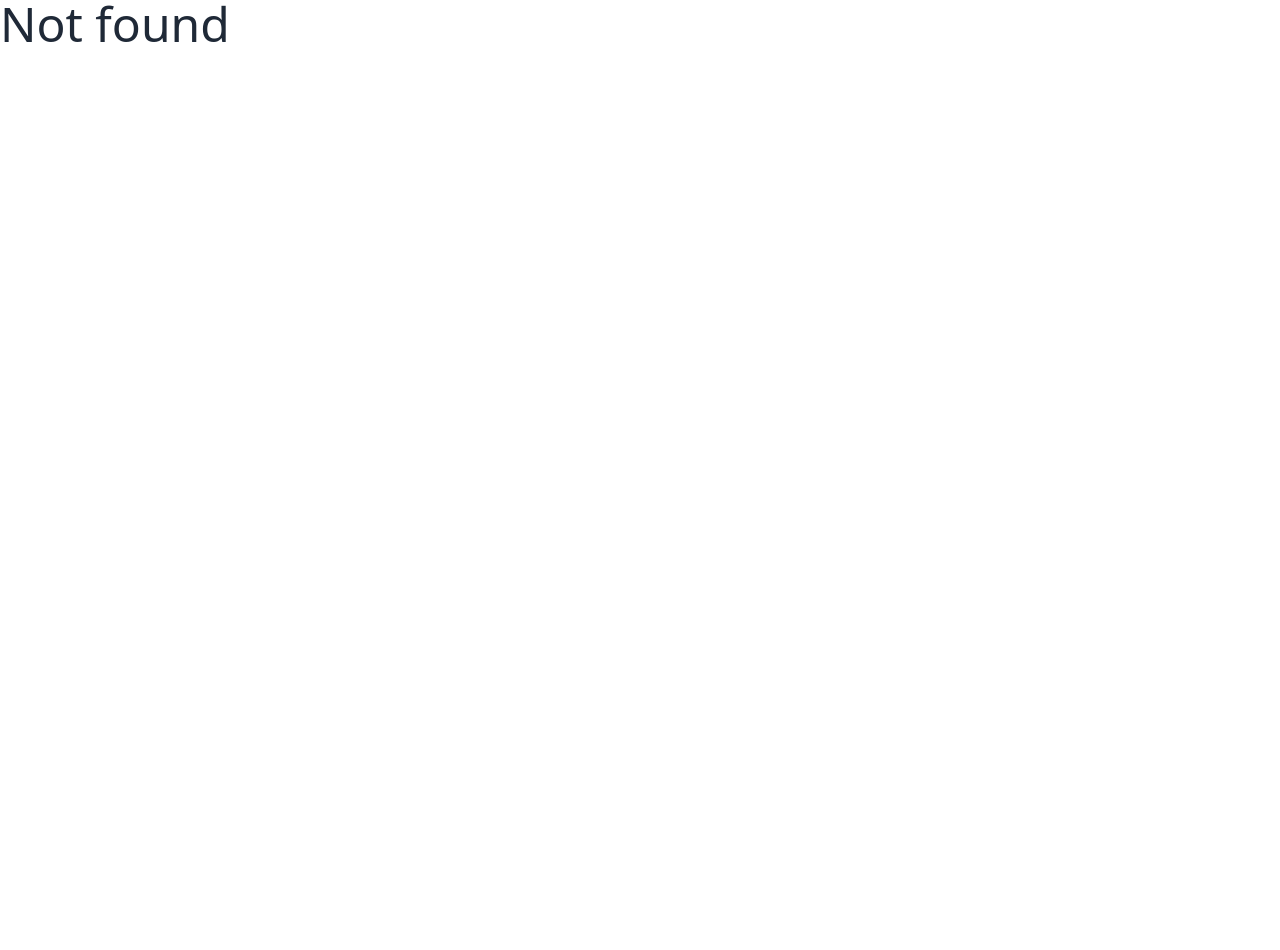
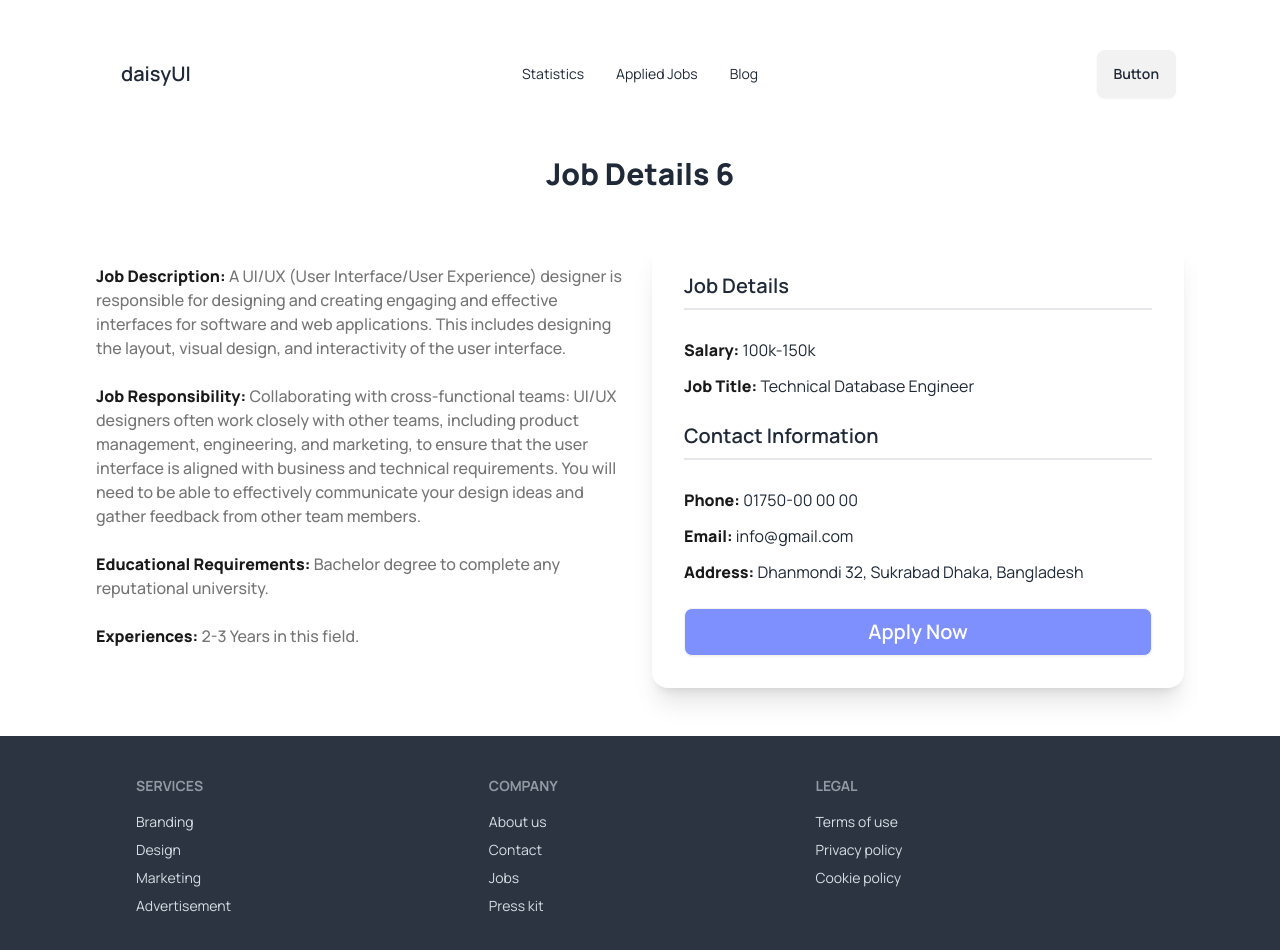
Before and after one commit to Rubaeid-Sanjid/career-hub, a React (Vite) app: page /job/1 in a window 1280 px wide. Before the commit this address had no page. Shown: the top 950 px of the page. Before the commit the page ends 800 px from the top, so only its background shows below. Built offline with nearby package versions, Linux system fonts and the light colour scheme.

Commit message:
added view details functionality and job details component

```diff
--- a/src/components/Job/Job.jsx
+++ b/src/components/Job/Job.jsx
@@ -1,9 +1,11 @@
 import PropTypes from "prop-types";
 import { CiLocationOn } from "react-icons/ci";
 import { CiDollar } from "react-icons/ci";
+import { Link } from "react-router-dom";
 
 const Job = ({ job }) => {
   const {
+    id,
     logo,
     job_title,
     company_name,
@@ -35,7 +37,9 @@ const Job = ({ job }) => {
           <h3>{salary}</h3>
         </div>
         <div className="card-actions">
-          <button className="btn bg-[#7E90FE] text-white text-xl">View Details</button>
+          <Link to={`/job/${id}`}>
+            <button className="btn bg-[#7E90FE] text-white text-xl">View Details</button>
+          </Link>
         </div>
       </div>
     </div>
--- /dev/null
+++ b/src/components/JobDetails/JobDetails.jsx
@@ -0,0 +1,44 @@
+import { useLoaderData, useParams } from "react-router-dom";
+
+const JobDetails = () => {
+  const jobDetails = useLoaderData();
+
+  const { id } = useParams();
+  const job = jobDetails.find((job) => job.id == id);
+  console.log(job);
+  return (
+    <div>
+      <h2 className="text-3xl font-extrabold text-center mt-12">
+        Job Details {jobDetails.length}
+      </h2>
+      <div className="grid grid-cols-1 lg:grid-cols-2 gap-6 my-12">
+        <div className="font-medium text-[#757575]">
+          <h2 className="mt-6"><span className="text-[#1A1919] font-extrabold">Job Description:</span> {job.job_description}</h2>
+          <h2 className="mt-6"><span className="text-[#1A1919] font-extrabold">Job Responsibility:</span> {job.job_responsibility}</h2>
+          <h2 className="mt-6"><span className="text-[#1A1919] font-extrabold">Educational Requirements:</span> {job.educational_requirements}</h2>
+          <h2 className="mt-6"><span className="text-[#1A1919] font-extrabold">Experiences:</span> {job.experiences}</h2>
+        </div>
+        <div className="card bg-base-100 shadow-xl">
+          <div className="card-body">
+            <h2 className="card-title">Job Details</h2>
+            <div className="py-4 border-t-2">
+                <h2 className="mt-3"><span className="text-[#1A1919] font-extrabold">Salary: </span>{job.salary}</h2>
+                <h2 className="mt-3"><span className="text-[#1A1919] font-extrabold">Job Title: </span>{job.job_title}</h2>
+            </div>
+            <h2 className="card-title">Contact Information</h2>
+            <div className="py-4 border-t-2">
+                <h2 className="mt-3"><span className="text-[#1A1919] font-extrabold">Phone: </span>{job.contact_information.phone}</h2>
+                <h2 className="mt-3"><span className="text-[#1A1919] font-extrabold">Email: </span>{job.contact_information.email}</h2>
+                <h2 className="mt-3"><span className="text-[#1A1919] font-extrabold">Address: </span>{job.contact_information.address}</h2>
+            </div>
+            <div className="card-actions">
+              <button className="w-full btn bg-[#7E90FE] text-white text-xl">Apply Now</button>
+            </div>
+          </div>
+        </div>
+      </div>
+    </div>
+  );
+};
+
+export default JobDetails;
--- a/src/index.css
+++ b/src/index.css
@@ -1,3 +1,9 @@
+@import url('https://fonts.googleapis.com/css2?family=Manrope:wght@200..800&display=swap');
+
 @tailwind base;
 @tailwind components;
 @tailwind utilities;
+
+#root{
+    font-family: "Manrope", sans-serif;
+}
--- a/src/main.jsx
+++ b/src/main.jsx
@@ -13,6 +13,7 @@ import Home from './components/Home/Home.jsx';
 import Statistics from './components/Statistics/Statistics.jsx';
 import ApliedJobs from './components/Jobs/ApliedJobs.jsx';
 import Blogs from './components/Blogs/Blogs.jsx';
+import JobDetails from './components/JobDetails/JobDetails.jsx';
 
 const router = createBrowserRouter([
   {
@@ -36,6 +37,11 @@ const router = createBrowserRouter([
         path: "/blogs",
         element: <Blogs></Blogs>
       },
+      {
+        path: "/job/:id",
+        element: <JobDetails></JobDetails>,
+        loader: ()=> fetch('../jobs.json'),
+      },
     ]
   },
 ]);
```
Also changed, not shown: src/components/Featured Jobs/FeaturedJobs.jsx (+11 -2 lines).
